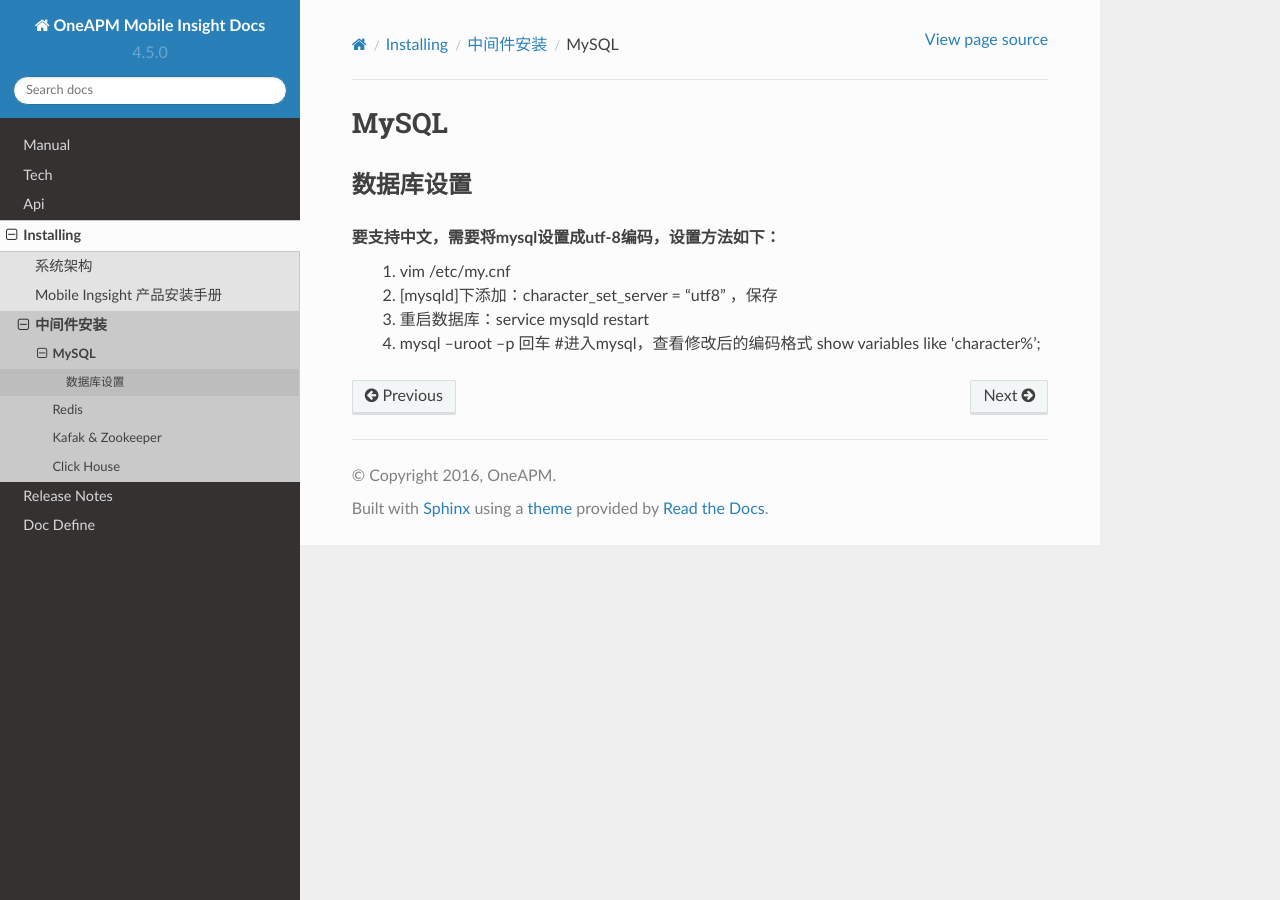
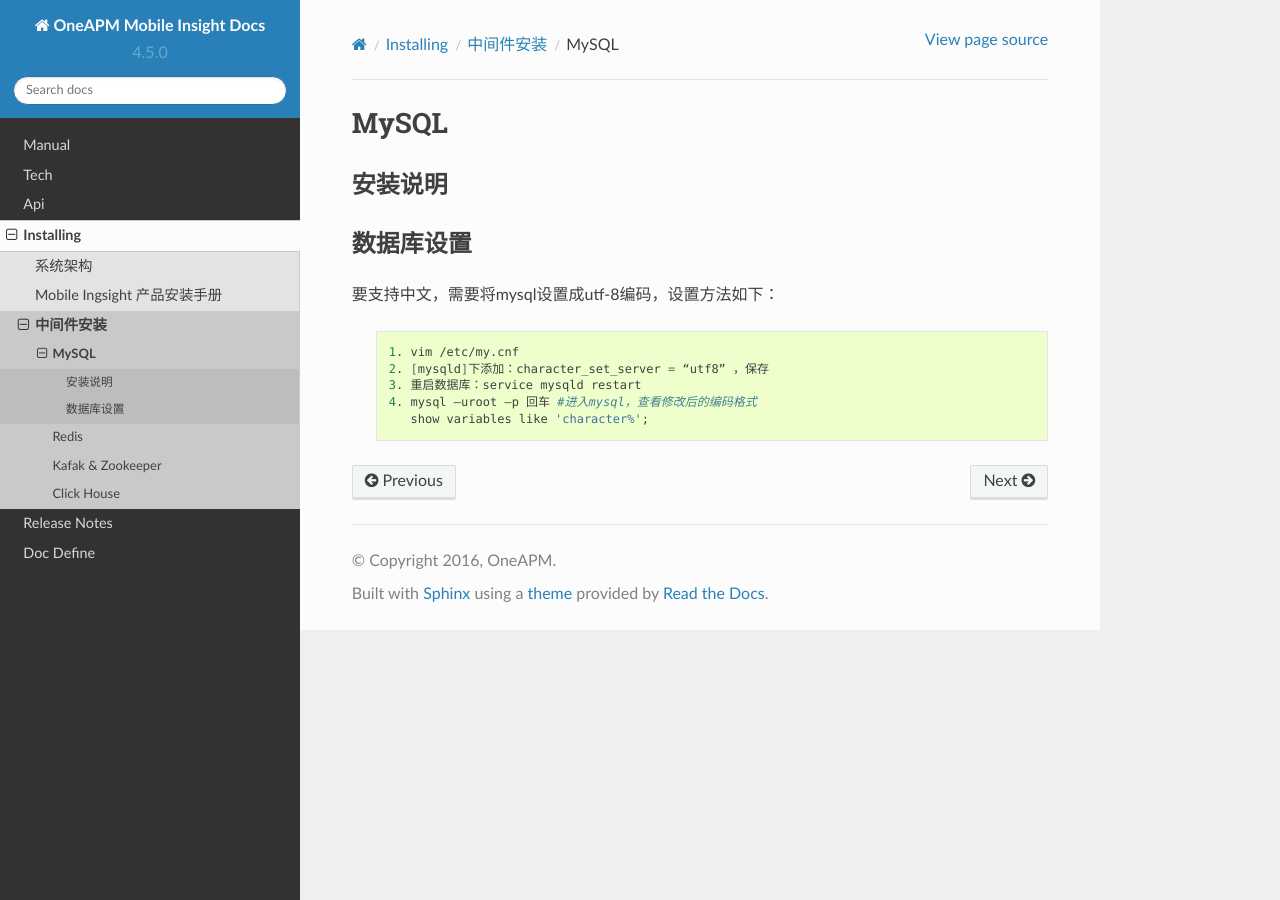
Before and after one commit to gardenias/docs-test, a Sphinx documentation site: the page built from docs/installing/mysql.rst, in a window 1280 px wide. Built offline with Sphinx 7.4.7 and the Read the Docs theme 2.0.0, drawn with Linux system fonts in a browser that asks for light colours.

```diff
--- a/docs/installing/mysql.rst
+++ b/docs/installing/mysql.rst
@@ -4,10 +4,16 @@
 MySQL
 ===============
 
+安装说明
+----------
+
 数据库设置
 -----------------------
 
 要支持中文，需要将mysql设置成utf-8编码，设置方法如下：
+
+  .. code-block:: shell
+
    1. vim /etc/my.cnf
    2. [mysqld]下添加：character_set_server = “utf8” ，保存
    3. 重启数据库：service mysqld restart
```
